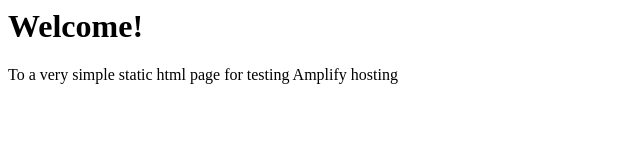
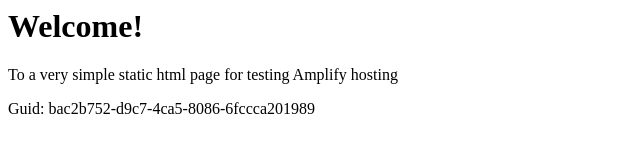
Before and after one commit to amplify-github-test-hkg/Github-PR-Commit-Integration-Test-DoNotTouch-Gith-P5X5MO5I-v1-prod-ap-east-1, a website: page src/index.html in a window 1280 px wide. Shown: the whole page, without its empty margins (0-640 px from the left). Drawn offline with Linux system fonts and the light colour scheme.

Commit message:
commit from integ tests

```diff
--- a/src/index.html
+++ b/src/index.html
@@ -1,3 +1,5 @@
+
+
 <html lang="en">
 
 <head>
@@ -10,6 +12,6 @@
 <body>
     <h1>Welcome!</h1>
     <p>To a very simple static html page for testing Amplify hosting</p>
-</body>
+    <p>Guid: bac2b752-d9c7-4ca5-8086-6fccca201989</p></body>
 
 </html>
```
